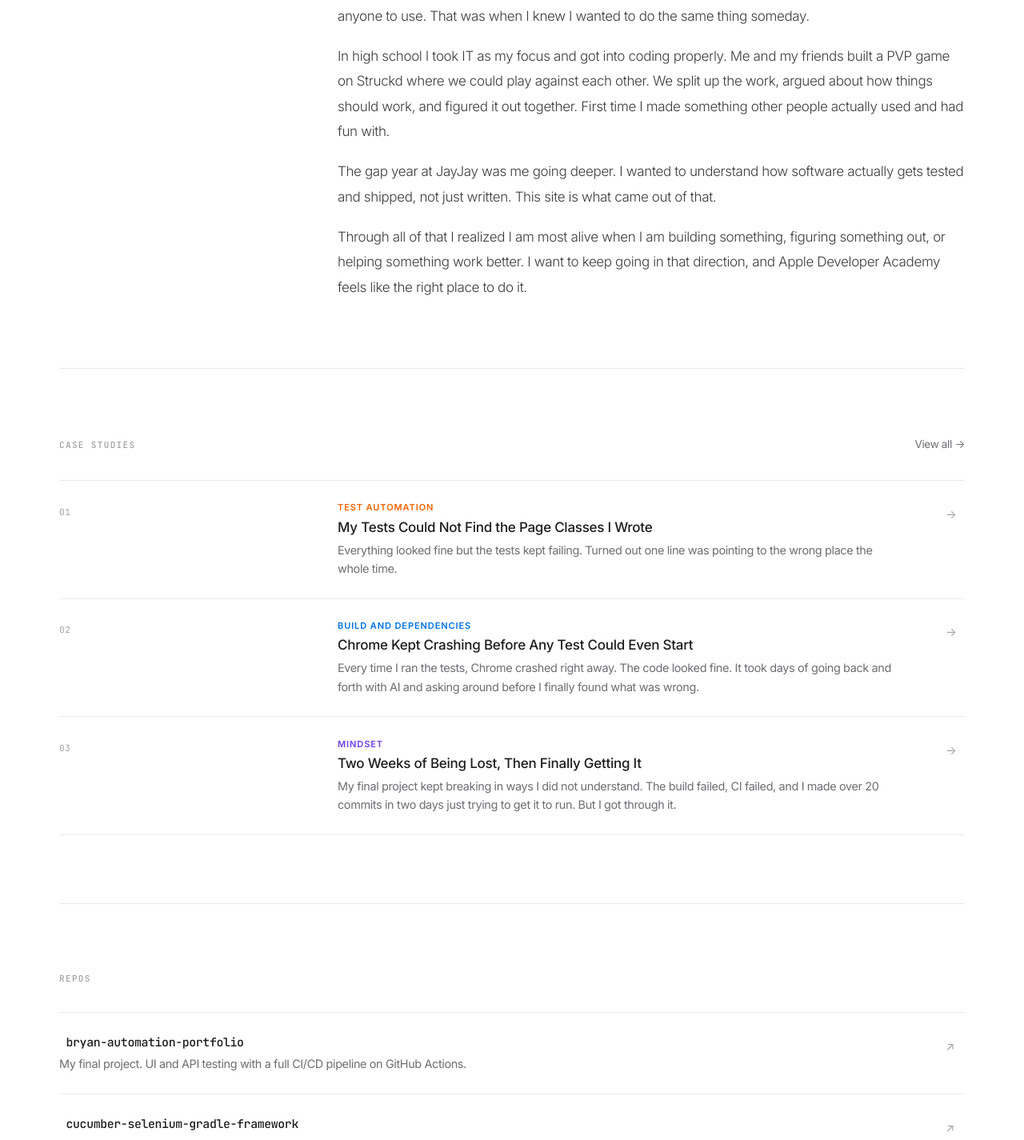
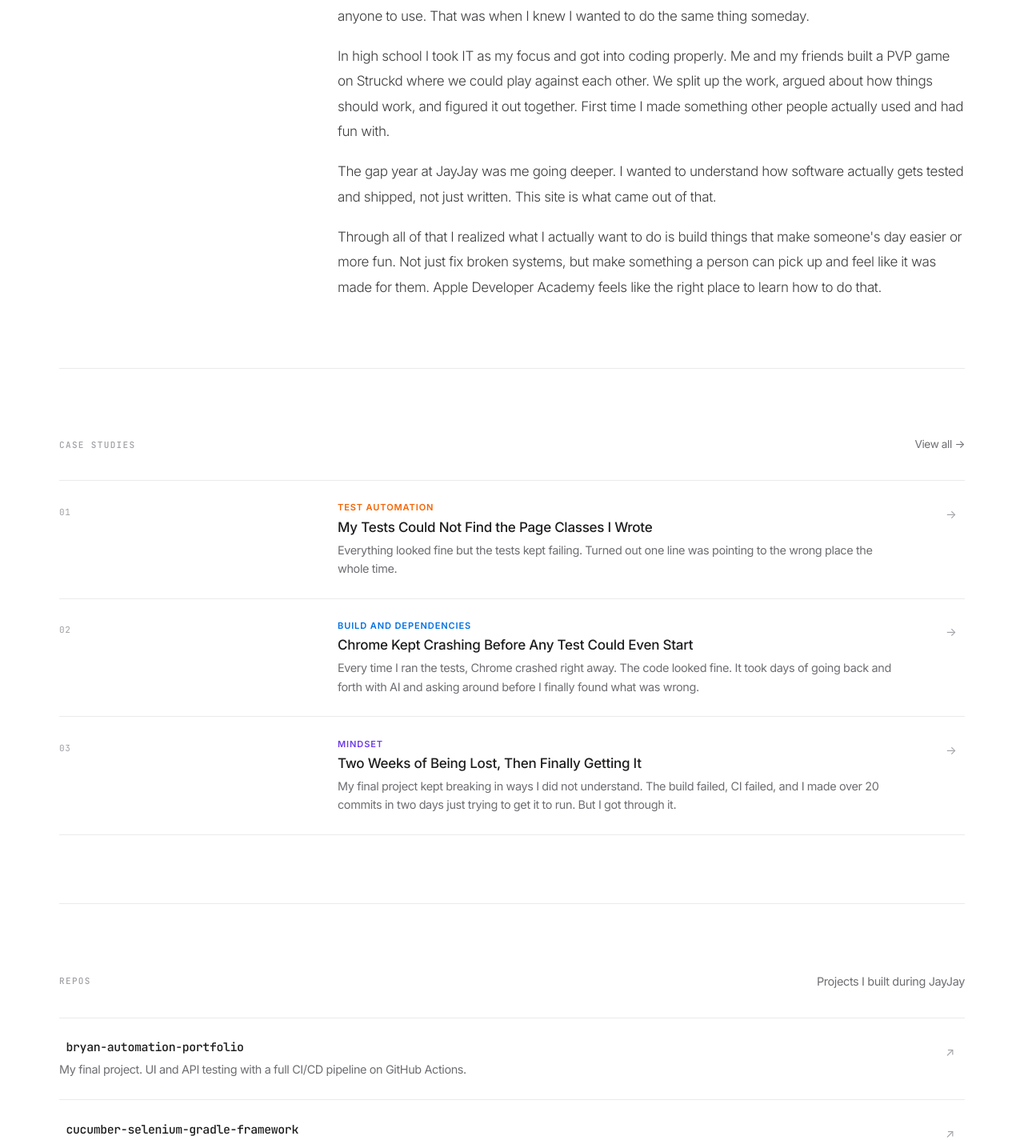
Before and after one commit to bryan-nathan-c/portfolio-project, a React (Vite) app: page / in a window 1280 px wide. Shown: the part 1140-2565 px from the top of the page at 80% size. Built offline with nearby package versions, Linux system fonts and the light colour scheme.

Commit message:
fix investigation accuracy, improve closing and repos context

```diff
--- a/src/data/problems.ts
+++ b/src/data/problems.ts
@@ -23,7 +23,7 @@ export const problems: Problem[] = [
     problem:
       'I was building my first automation framework at JayJay. Wrote all the page classes, connected everything, and ran the tests. But Java kept saying it could not find LoginPage. I could literally see the file right there. I had no clue what was happening.',
     investigation:
-      'I asked my mentor and searched on AI and in the JayJay Discord but nothing I found was specific enough to help. Went back to my mentor with more details and he pointed me toward the import at the top of the file. That is when I actually stopped and read it properly. It said import com.nathan.pages.LoginPage, but that package did not even exist in this project. That line was copied over from a different repo I had worked on before and I never noticed.',
+      'I Googled the error and asked AI but kept getting answers that were too general to help. I went back to my mentor with more details and he pointed me toward the import at the top of the file. That is when I actually stopped and read it properly. It said import com.nathan.pages.LoginPage, but that package did not even exist in this project. That line was copied over from a different repo I had worked on before and I never noticed.',
     solution:
       'Changed the import to match the actual package in this project. One line. That was literally it.',
     outcome:
--- a/src/pages/Home.tsx
+++ b/src/pages/Home.tsx
@@ -129,9 +129,10 @@ export default function Home() {
               This site is what came out of that.
             </p>
             <p className="about-text">
-              Through all of that I realized I am most alive when I am building something,
-              figuring something out, or helping something work better. I want to keep going in that direction,
-              and Apple Developer Academy feels like the right place to do it.
+              Through all of that I realized what I actually want to do is build things that make
+              someone's day easier or more fun. Not just fix broken systems, but make something
+              a person can pick up and feel like it was made for them.
+              Apple Developer Academy feels like the right place to learn how to do that.
             </p>
           </div>
         </section>
@@ -165,7 +166,7 @@ export default function Home() {
           <div className="list-header">
             <h2 className="section-heading">Repos</h2>
             <div />
-            <div />
+            <p className="list-desc" style={{margin: 0}}>Projects I built during JayJay</p>
           </div>
           <div className="list-rows">
             {projects.map((proj) => (
```
